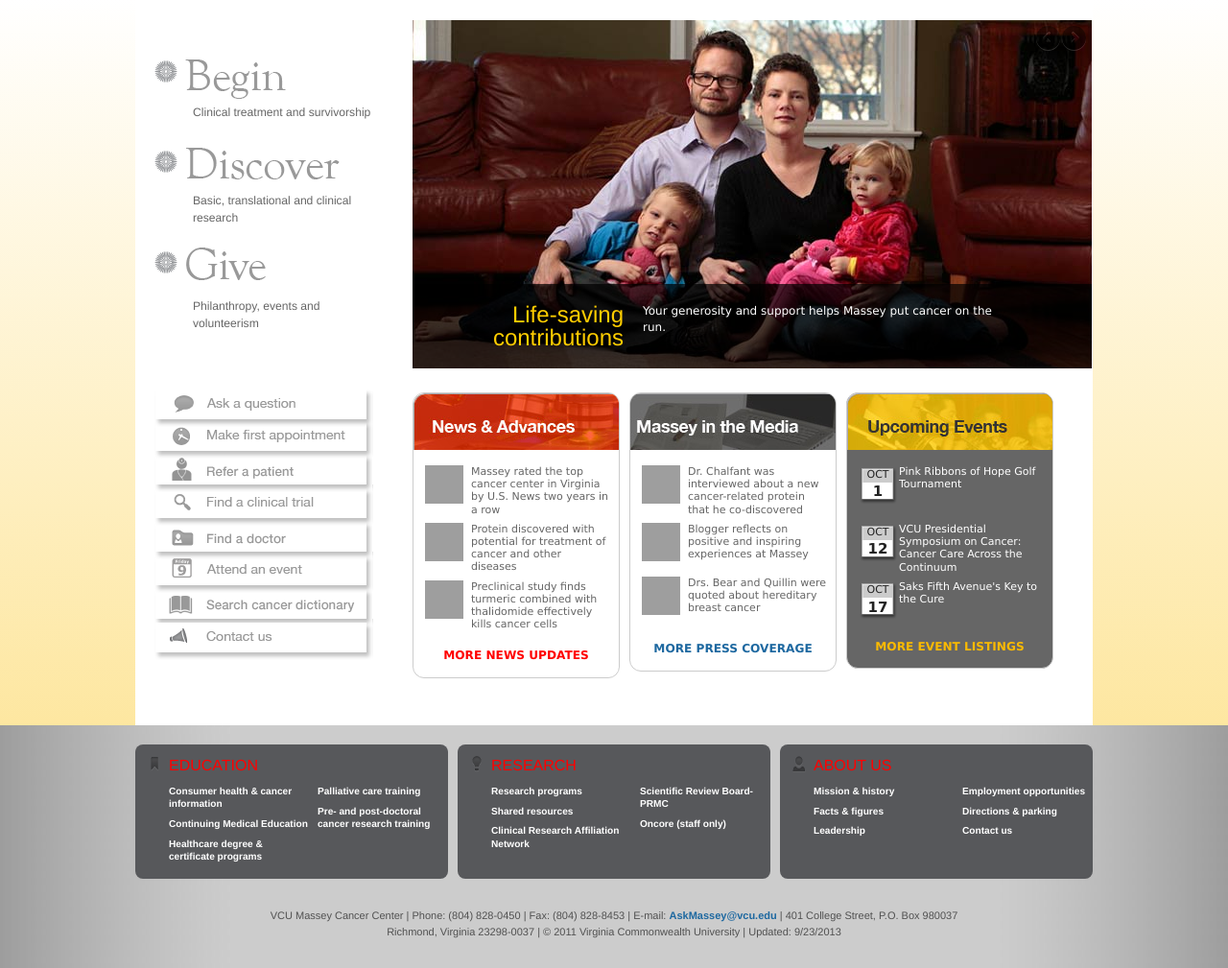
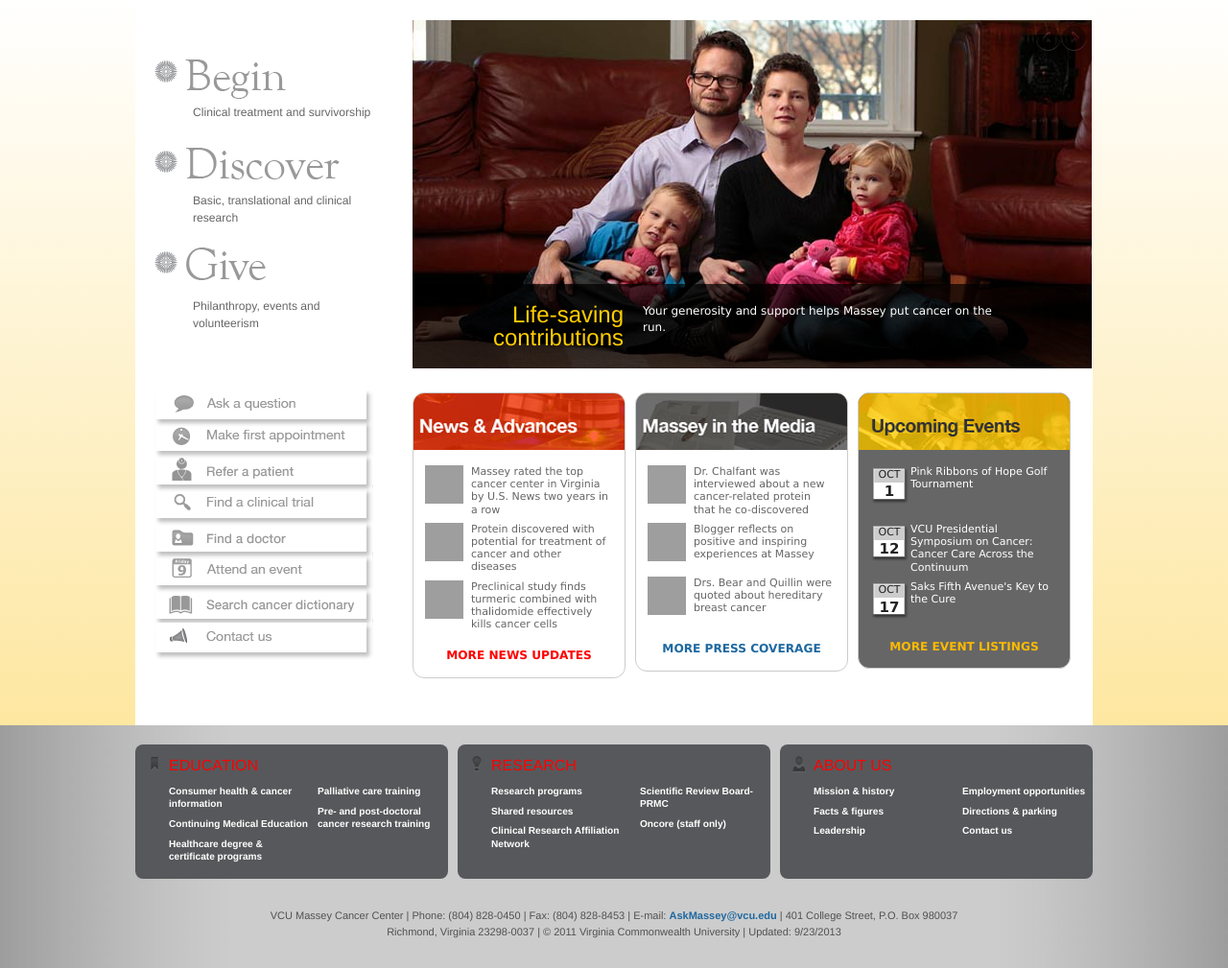
Before and after one commit to michaelclapp/VCU-Massey, a web app: page /home.html in a window 1280 px wide. Shown: the part 236-1245 px from the top of the page at 96% size. Run offline with its HTML, style and script files only (its server is not run), Linux system fonts and the light colour scheme; data that the repository does not hold is empty; grey boxes are pictures that could not be loaded.

Commit message:
Changed homepage heading backgrounds for 3 columns

```diff
--- a/css/home.css
+++ b/css/home.css
@@ -1,8 +1,7 @@
 #home-news img { margin: 0; }
 #home-news a.pdf:after, #home-news a.excel:after, #home-news a.word:after { content: ""; }
 
-[id*='col-'] { float: left; overflow: hidden; width: 214px; height: auto; margin-right: 10px; border: 1px solid #cccccc; -webkit-border-radius: 12px; -moz-border-radius: 12px; -ms-border-radius: 12px; -o-border-radius: 12px; border-radius: 12px; }
-[id*='col-'] h3 { background: url("../imgs/layout/3col-top.jpg"); }
+[id*='col-'] { float: left; overflow: hidden; width: 220px; height: auto; margin-right: 10px; border: 1px solid #cccccc; -webkit-border-radius: 12px; -moz-border-radius: 12px; -ms-border-radius: 12px; -o-border-radius: 12px; border-radius: 12px; }
 [id*='col-'] ul { float: left; margin: 0 !important; padding: 0px; }
 [id*='col-'] ul li { float: left; margin: 0; padding: 0; background: none !important; }
 [id*='col-'] ul li a { float: left; width: 145px; padding: 0 2px; color: #666666; font-size: 11px; font-weight: normal; line-height: 1.2; }
@@ -11,13 +10,13 @@
 [id*='col-'] p a { float: left; display: block; width: 100%; margin: 10px auto; text-align: center; text-transform: uppercase; }
 [id*='col-'] p a:hover, [id*='col-'] p a:focus { color: #333333 !important; border: 0; background: none; }
 
-#col-a h3 { width: 228px; height: 59px; background-position: 0 0; text-indent: -9999px; }
+#col-a h3 { width: 228px; height: 59px; background: url("../imgs/layout/home-news-a2.png") no-repeat left top; text-indent: -9999px; }
 #col-a p a { color: red; }
 
-#col-b h3 { width: 228px; height: 59px; background-position: 460px 0; text-indent: -9999px; }
+#col-b h3 { width: 228px; height: 59px; background: url("../imgs/layout/home-news-b2.png") no-repeat left top; text-indent: -9999px; }
 
 #col-c { margin-right: 0; background: #666666; }
-#col-c h3 { width: 228px; height: 59px; background-position: 230px 0; text-indent: -9999px; }
+#col-c h3 { width: 228px; height: 59px; background: url("../imgs/layout/home-news-c2.png") no-repeat left top; text-indent: -9999px; }
 #col-c .news-date { float: left; width: 40px; height: 40px; padding-bottom: 14px; background: url("../imgs/layout/icon-calendar-bg.gif") 0 0 no-repeat; text-align: center; font-size: 11px; }
 #col-c .news-date span { float: left; width: 40px; text-align: center; }
 #col-c .news-date span.day { font-size: 15px; font-weight: bold; line-height: 16px; }
--- a/sass/home.sass
+++ b/sass/home.sass
@@ -10,13 +10,11 @@
 [id*='col-']
   float: left
   overflow: hidden
-  width: 214px
+  width: 220px
   height: auto
   margin-right: 10px
   border: 1px solid #cccccc
   +border-radius(12px)
-  h3
-    background: url('../imgs/layout/3col-top.jpg')
   ul
     float: left
     margin: 0 !important
@@ -58,7 +56,7 @@
   h3
     width: 228px
     height: 59px
-    background-position: 0 0
+    background: url('../imgs/layout/home-news-a2.png') no-repeat left top
     text-indent: -9999px
   p a
     color: red
@@ -66,7 +64,7 @@
   h3
     width: 228px
     height: 59px
-    background-position: 460px 0
+    background: url('../imgs/layout/home-news-b2.png') no-repeat left top
     text-indent: -9999px
 #col-c
   margin-right: 0
@@ -74,7 +72,7 @@
   h3
     width: 228px
     height: 59px
-    background-position: 230px 0
+    background: url('../imgs/layout/home-news-c2.png') no-repeat left top
     text-indent: -9999px
   .news-date
     float: left
```
Also changed, not shown: imgs/layout/home-news-a2.png (added), imgs/layout/home-news-b2.png (added), imgs/layout/home-news-c2.png (added), sass/ie.sass (line endings or trailing spaces).
